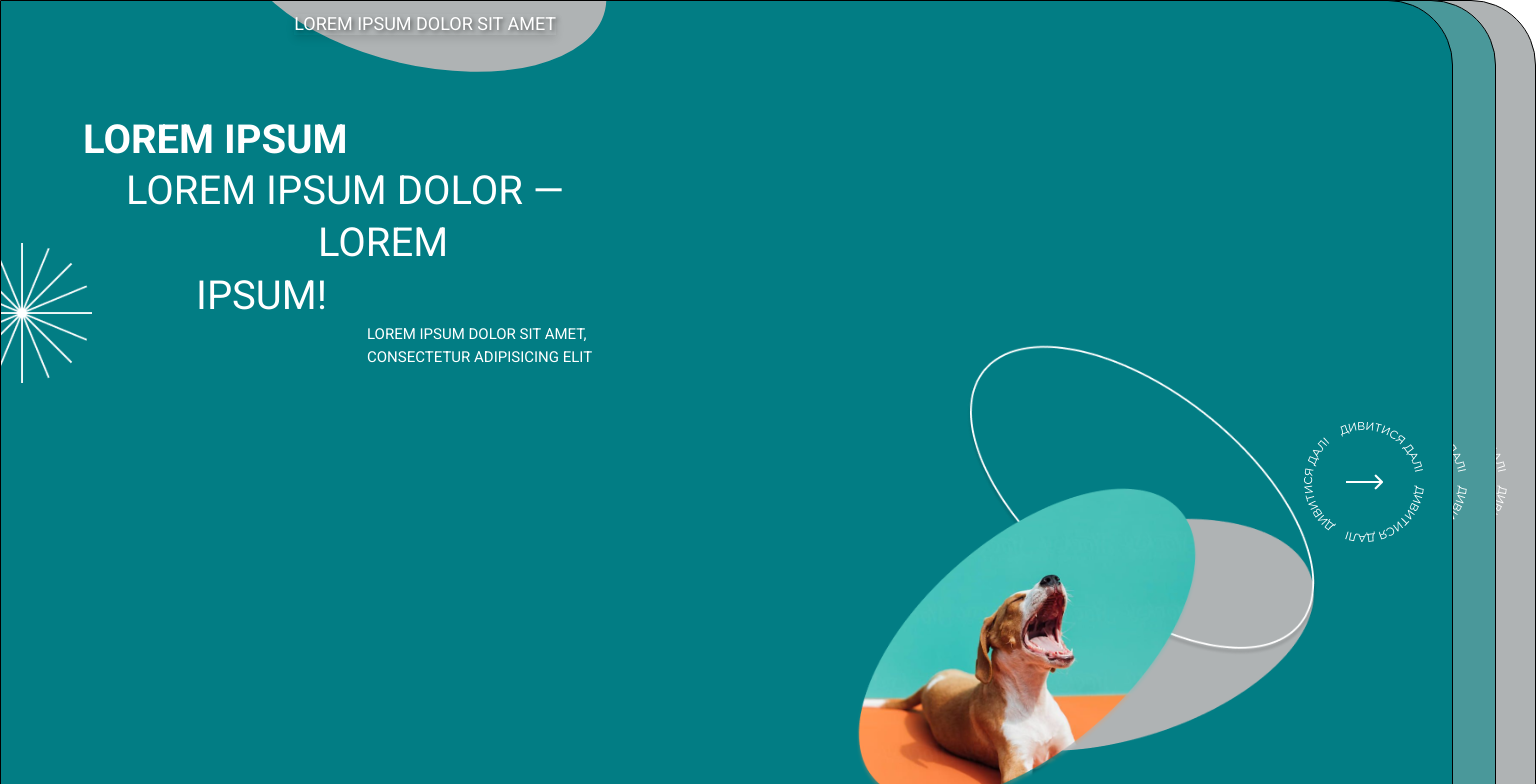
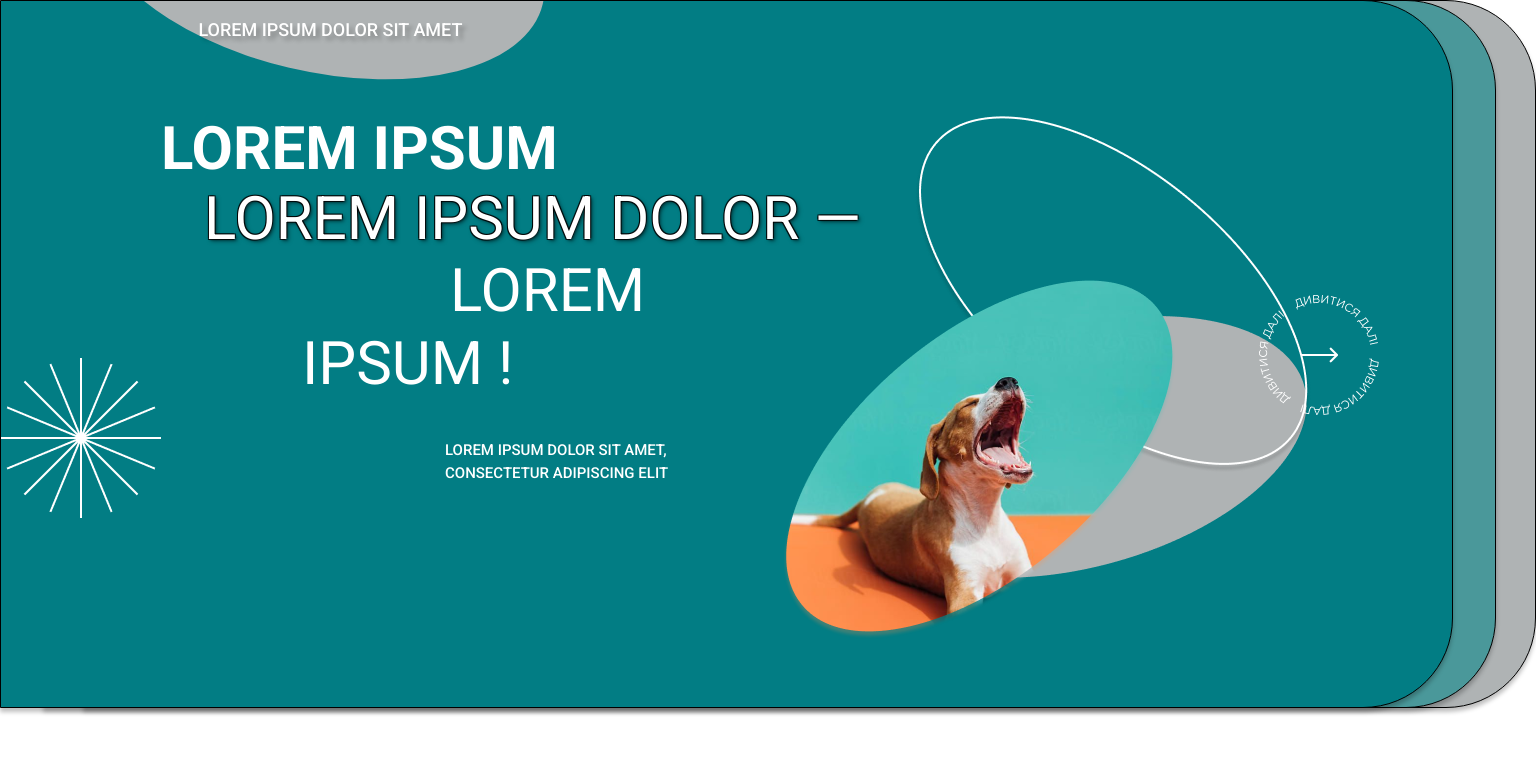
Before and after one commit to AndrewVoloshin/Inchkiev_test_work, a Vue app: page / in a window 1536 px wide. Shown: the top 784 px of the page. Built offline with nearby package versions, Linux system fonts and the light colour scheme.

Commit message:
fix: css big slider

```diff
--- a/public/index.html
+++ b/public/index.html
@@ -1,19 +1,36 @@
 <!DOCTYPE html>
 <html lang="">
+
 <head>
   <meta charset="utf-8">
-    <meta http-equiv="X-UA-Compatible" content="IE=edge">
-    <meta name="viewport" content="width=device-width,initial-scale=1.0">
-    <link rel="icon" href="<%= BASE_URL %>favicon.ico">
-    <title><%= htmlWebpackPlugin.options.title %></title>
-    <link rel="stylesheet" href="https://cdnjs.cloudflare.com/ajax/libs/normalize/8.0.1/normalize.min.css" />
-    <link href="https://fonts.googleapis.com/css2?family=Roboto:wght@400;700&display=swap" rel="stylesheet">
+  <meta http-equiv="X-UA-Compatible"
+        content="IE=edge">
+  <meta name="viewport"
+        content="width=device-width,initial-scale=1.0">
+  <link rel="icon"
+        href="<%= BASE_URL %>favicon.ico">
+  <title>
+    <%= htmlWebpackPlugin.options.title
+        %>
+  </title>
+  <link rel="stylesheet"
+        href="https://cdnjs.cloudflare.com/ajax/libs/normalize/8.0.1/normalize.min.css" />
+  <link rel="preconnect"
+        href="https://fonts.googleapis.com">
+  <link rel="preconnect"
+        href="https://fonts.gstatic.com"
+        crossorigin>
+  <link href="https://fonts.googleapis.com/css2?family=Roboto:ital,wght@0,100;0,300;0,400;0,500;0,700;0,900;1,100;1,300;1,400;1,500;1,700;1,900&display=swap"
+        rel="stylesheet">
 </head>
+
 <body>
   <noscript>
-      <strong>We're sorry but <%= htmlWebpackPlugin.options.title %> doesn't work properly without JavaScript enabled. Please enable it to continue.</strong>
+    <strong>We're sorry but <%= htmlWebpackPlugin.options.title
+          %> doesn't work properly without JavaScript enabled. Please enable it to continue.</strong>
   </noscript>
   <div id="app"></div>
   <!-- built files will be auto injected -->
 </body>
+
 </html>
--- a/src/components/CardSlider.vue
+++ b/src/components/CardSlider.vue
@@ -28,7 +28,7 @@ export default {
             <p class="card__subtitle3">IPSUM!</p>
             <p class="card__subtitle-Ipsum">IPSUM !</p>
             <p class="quote">LOREM IPSUM DOLOR SIT AMET,</p>
-            <p class="quote">CONSECTETUR ADIPISICING ELIT</p>
+            <p class="quote">CONSECTETUR ADIPISCING ELIT</p>
         </div>
 
         <div class="star">
@@ -76,6 +76,8 @@ export default {
     border: 1px solid black;
     overflow: hidden;
     color: #FFFFFF;
+    box-shadow: 0px 4px 4px rgba(0, 0, 0, 0.25);;
+
 }
 
 .eclipse {
@@ -100,10 +102,9 @@ export default {
     margin: 0;
     z-index: 1;
     font-size: 18px;
-    font-weight: 400;
+    font-weight: 500;
     text-shadow:
-        2px 2px 4px rgba(0, 0, 0, 0.5);
-    box-shadow: 0 4px 8px rgba(0, 0, 0, 0.1);
+        4px 4px 4px rgba(0, 0, 0, 0.25);
 }
 
 .card__subtitle-Ipsum {
@@ -150,6 +151,7 @@ export default {
 }
 
 .quote {
+    font-weight: 500;
     margin: 0;
     margin-left: 284px;
     font-size: 15px;
@@ -174,14 +176,11 @@ export default {
 }
 
 .eclipses-img {
-    /* width: 642.98px; */
     width: 564.98px;
-
     height: 646.58px;
     position: absolute;
     top: 285.55px;
     right: 84.02px;
-    transform: rotate(359deg);
 }
 
 .eclipses-img img {
@@ -289,9 +288,7 @@ export default {
 }
 
 
-@media screen and (max-width: 768px) {
-
-}
+@media screen and (max-width: 768px) {}
 
 @media screen and (min-width: 770px) {
     .eclipses-css {
@@ -315,26 +312,94 @@ export default {
 
 @media screen and (min-width: 1440px) {
 
-
-
-
-
-
     .card {
         position: relative;
         width: calc(100% - 83px);
     }
 
 
+    .card {
+        width: 1370px;
+        height: 708px;
+        border-radius: 0 90px 90px 0;
+    }
+
+    .eclipse {
+        left: 84.2px;
+        top: -171.17px;
+    }
+
+    .eclipse__paint {
+        width: 463.85px;
+        height: 240.79px;
+    }
+
+    .eclipse__text {
+        left: 113.19px;
+    }
+
+    .card__content {
+        padding: 116px 252px 205px 160px;
+    }
+
+    .card__title {
+        font-size: 60px;
+        margin-bottom: 3px;
+    }
+
+    .card__subtitle1 {
+        font-size: 60px;
+        text-shadow:
+            2px 2px 4px rgba(0, 0, 0, 0.5),
+
+            -1px -1px 0 rgba(0, 0, 0, 0.8),
+            1px -1px 0 rgba(0, 0, 0, 0.8),
+            -1px 1px 0 rgba(0, 0, 0, 0.8),
+            1px 1px 2px rgba(0, 0, 0, 0.5);
+        margin-bottom: 11px;
+        line-height: 70px;
+
+    }
+
+    .card__subtitle2 {
+        font-size: 60px;
+        margin-left: 289px;
+        margin-bottom: 12px;
+    }
+
+    .card__subtitle3 {
+        display: none;
+    }
+
+    .card__subtitle-Ipsum {
+        display: block;
+        font-size: 60px;
+        margin: 0;
+        margin-left: 141px;
+        margin-bottom: 41px;
+    }
+
+    .star {
+        width: 160px;
+        height: 160px;
+        top: 357px;
+        left: 0px;
+    }
+
+    .eclipses-img {
+        width: 642.98px;
+        top: 48.55px;
+    }
 
 
-
+    .slider__button {
+        top: 294px;
+        right: 73.3px;
+    }
 
     .eclipse-pagecount {
         display: none;
     }
-
-
 
 }
 
@@ -353,152 +418,4 @@ export default {
         text-align: center;
     }
 }
-
-
-
-/* .card {
-    position: relative;
-    width: 1370px;
-    height: 708px;
-    background-color: #027D84;
-    border-radius: 0 90px 90px 0;
-    border: 1px solid black;
-    overflow: hidden;
-    color: #FFFFFF;
-}
-
-.eclipse {
-    position: absolute;
-    left: 84.2px;
-    top: -171.17px;
-}
-
-.eclipse__paint {
-    width: 463.85px;
-    height: 240.79px;
-    background-color: #AFB3B4;
-    border-radius: 50%;
-    transform: rotate(13.28deg);
-}
-
-.eclipse__text {
-    position: absolute;
-    bottom: 30.43px;
-    left: 113.19px;
-    color: #FFFFFF;
-    margin: 0;
-    z-index: 1;
-    font-size: 18px;
-    font-weight: 400;
-    text-shadow:
-        2px 2px 4px rgba(0, 0, 0, 0.5);
-    box-shadow: 0 4px 8px rgba(0, 0, 0, 0.1);
-}
-
-
-.card__content {
-    padding: 116px 252px 205px 160px;
-}
-
-.card__title {
-    font-weight: bold;
-    font-size: 60px;
-    line-height: 64px;
-    margin: 0;
-    margin-bottom: 5px;
-}
-
-.card__subtitle1 {
-    font-weight: 400;
-    font-size: 60px;
-    text-shadow:
-        2px 2px 4px rgba(0, 0, 0, 0.5),
-
-        -1px -1px 0 rgba(0, 0, 0, 0.8),
-        1px -1px 0 rgba(0, 0, 0, 0.8),
-        -1px 1px 0 rgba(0, 0, 0, 0.8),
-        1px 1px 2px rgba(0, 0, 0, 0.5);
-    margin: 0;
-    margin-left: 43px;
-    margin-bottom: 2px;
-    line-height: 70px;
-
-}
-
-.card__subtitle2 {
-    font-weight: 400;
-    font-size: 60px;
-    margin: 0;
-    margin-left: 289px;
-    margin-bottom: 3px;
-
-
-}
-
-.card__subtitle3 {
-    font-weight: 400;
-    font-size: 60px;
-    margin: 0;
-    margin-left: 141px;
-    margin-bottom: 41px;
-}
-
-.quote {
-    margin: 0;
-    margin-left: 284px;
-    font-size: 15px;
-    line-height: 150%;
-}
-
-.star {
-    width: 160px;
-    height: 160px;
-    position: absolute;
-    top: 357px;
-    left: 0px;
-}
-
-.star img {
-    position: absolute;
-    top: 0;
-    left: 0;
-    right: 0;
-    bottom: 0;
-    width: 100%;
-}
-
-.eclipses-img {
-    width: 642.98px;
-    height: 646.58px;
-    position: absolute;
-    top: 49.55px;
-    right: 84.02px;
-}
-
-.eclipses-img img {
-    position: absolute;
-    top: 0;
-    left: 0;
-    right: 0;
-    bottom: 0;
-    width: 100%;
-}
-
-.slider__button {
-    width: 120px;
-    height: 120px;
-    position: absolute;
-    top: 294px;
-    right: 74.3px;
-    cursor: pointer;
-}
-
-.slider__button img {
-    position: absolute;
-    top: 0;
-    left: 0;
-    right: 0;
-    bottom: 0;
-    width: 100%;
-} */
 </style>
```
Lines whose indentation alone changed are shown as unchanged.
